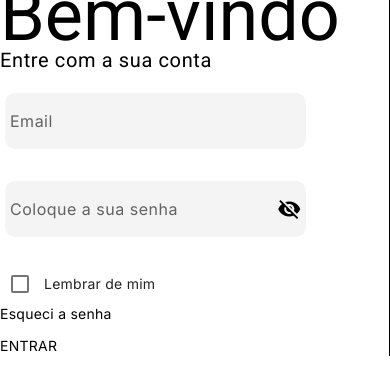
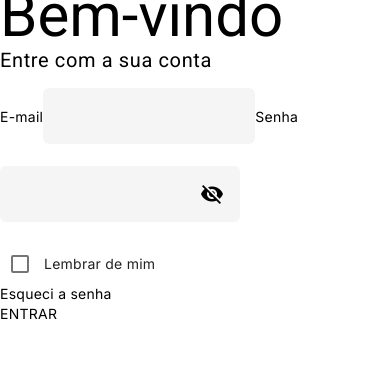
Before and after one commit to GokuDBZSSJ7/Rede-Social-Politica-FRONT, an Angular app: page /login in a window 390 px wide. Shown: the top 390 px of the page. Built offline with nearby package versions, Linux system fonts and the light colour scheme.

Commit message:
TE-1: Ajustes na responsividade e elementos da tela Login

```diff
--- a/src/app/pages/login/login.component.html
+++ b/src/app/pages/login/login.component.html
@@ -1,32 +1,36 @@
-<form>
-   <div class="grid grid-cols-12 p-0 m-0">
-      <div class="col-span-4 h-[100vh] flex flex-col items-center pt-[15%] p-4">
+<div class="grid grid-cols-12 p-0 m-0 h-screen">
+   <div class="col-span-12 xl:col-span-4 flex flex-col items-center justify-center p-8 md:p-12">
+      <!-- Welcome and Sign up Text -->
       <div class="welcome-container flex flex-col gap-2">
-            <h1 class="welcome-text">Bem-vindo</h1>
+         <h1 class="welcome-text text-center">Bem-vindo</h1>
          <h4 class="sign-up-text text-center">Entre com a sua conta</h4>
       </div>
+      <form class="w-full">
          <div class="flex flex-col w-full mt-[10%]">
-               <mat-form-field >
-                  <mat-label>Email</mat-label>
-                  <input matInput placeholder="user@gmail.com" />
+            <!-- E-mail Form Field -->
+            <label class="pb-1 text-[16px]">E-mail</label>
+            <mat-form-field class="rounded-lg">
+               <input matInput />
             </mat-form-field>
-
-               <mat-form-field>
-                  <mat-label>Coloque a sua senha</mat-label>
+            <!-- Password Form Field -->
+            <label class="pb-1 text-[16px]">Senha</label>
+            <mat-form-field class="rounded-lg">
                <input matInput [type]="hide ? 'password' : 'text'">
                <button type="button" mat-icon-button matSuffix (click)="toggleHide()">
                   <mat-icon>{{hide ? 'visibility_off' : 'visibility'}}</mat-icon>
                </button>
             </mat-form-field>
+            <!-- Checkbox and Forgot Password -->
             <div class="flex justify-between items-center">
-                  <mat-checkbox class="ml-[10%]">Lembrar de mim</mat-checkbox>
-                  <p class="mr-[10%!important]">Esqueci a senha</p>
+               <mat-checkbox color="primary">Lembrar de mim</mat-checkbox>
+               <p class="flex items-center text-[14px]" style="margin-bottom: 0;">Esqueci a senha</p>
             </div>
-
-               <button class="bg-[#1B4588] w-[80%] block mx-auto h-[56px] text-white mt-20 rounded-[10px] cursor-pointer">ENTRAR</button>
-
-         </div>
-      </div>
-      <div class="col-span-8 hidden sm:block"></div>
+            <!-- Login Button -->
+            <button class="bg-[#1B4588] hover:bg-[#163970] transition w-full block mx-auto h-[56px] text-white mt-20 rounded-[10px] cursor-pointer text-[18px]">
+               ENTRAR
+            </button>
          </div>
       </form>
+   </div>
+   <div class="banner hidden md:col-span-8 xl:flex items-center justify-center bg-gray-100"></div>
+</div>
--- a/src/app/pages/login/login.component.scss
+++ b/src/app/pages/login/login.component.scss
@@ -2,7 +2,7 @@
 .welcome-container {
 
    .welcome-text {
-      font-size: 72px;
+      font-size: 60px;
    }
 
    .sign-up-text {
@@ -11,36 +11,25 @@
 }
 
 .col-span-4 {
-   background-color: #fff;
+   background-color: #fcfdff;
    width: 100%;
-   border-right: 1px solid black;
 }
 
-.col-span-8 {
+.banner {
    background: url('/assets/img/login_background.jpg');
-   background-size: cover;
-}
-
-::ng-deep .mat-mdc-form-field-has-icon-suffix .mat-mdc-text-field-wrapper {
-   // border: 1px solid black !important;
-   padding: 0 5px;
-   display: block;
-}
-::ng-deep .mat-mdc-text-field-wrapper {
-   // border: 1px solid black !important;
-   background-color: #F4F4F4 !important;
-   padding: 0 5px !important;
-   display: block;
-   border-radius: 10px !important;
-}
-
-::ng-deep mat-form-field{
-   display: block;
-   width: 80%;
-   margin: 0 auto;
-   padding: 5px;
+   background-size: contain;
+   background-repeat: no-repeat;
+   background-position: center;
 }
 
 ::ng-deep .mdc-line-ripple {
    display: none
- }
+}
+
+::ng-deep .mat-mdc-form-field-has-icon-suffix .mat-mdc-text-field-wrapper {
+   padding: 0 16px !important;
+}
+
+::ng-deep .mat-mdc-text-field-wrapper {
+   border-radius: 6px !important;
+}
```
Lines whose indentation alone changed are shown as unchanged.
